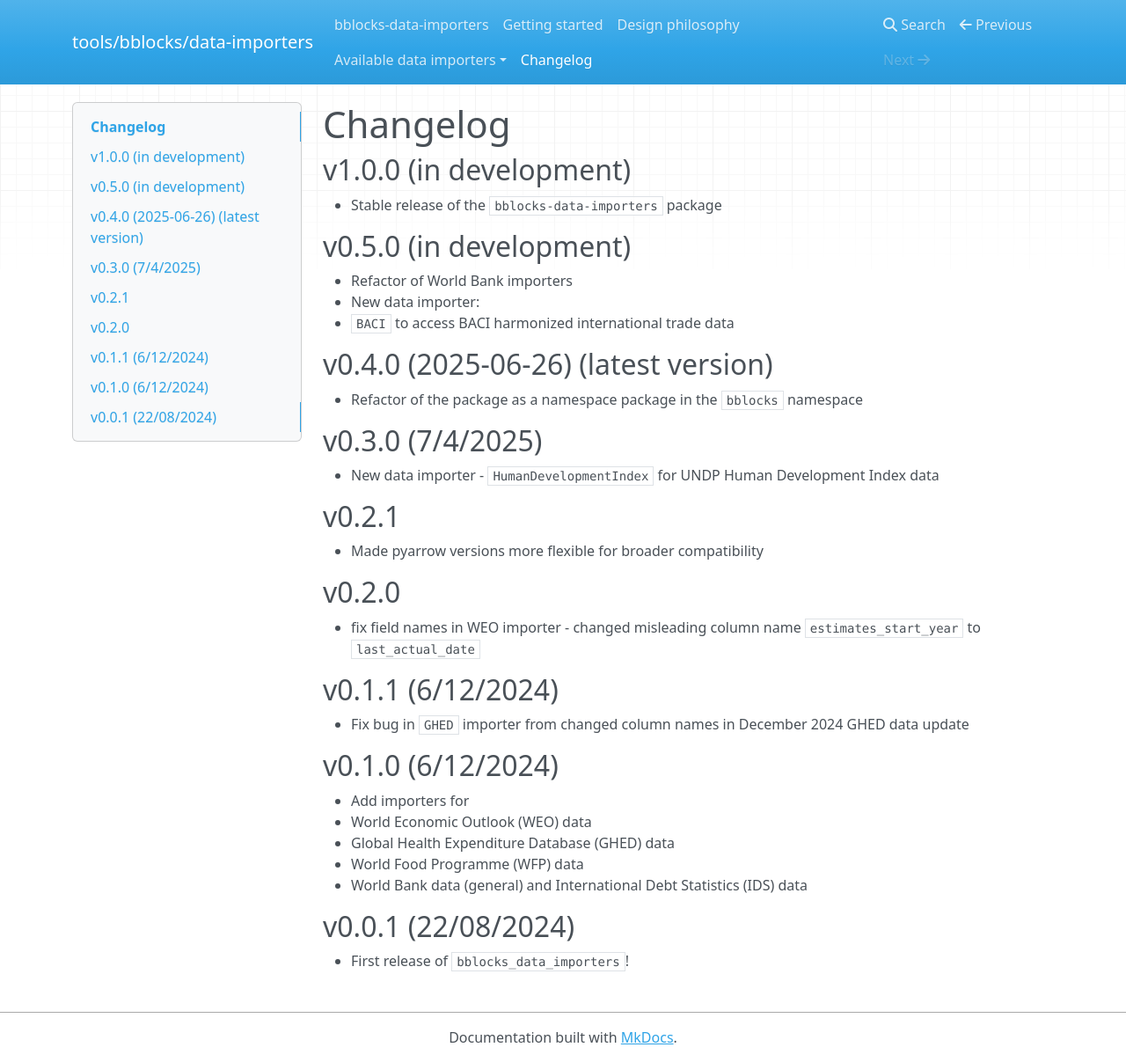
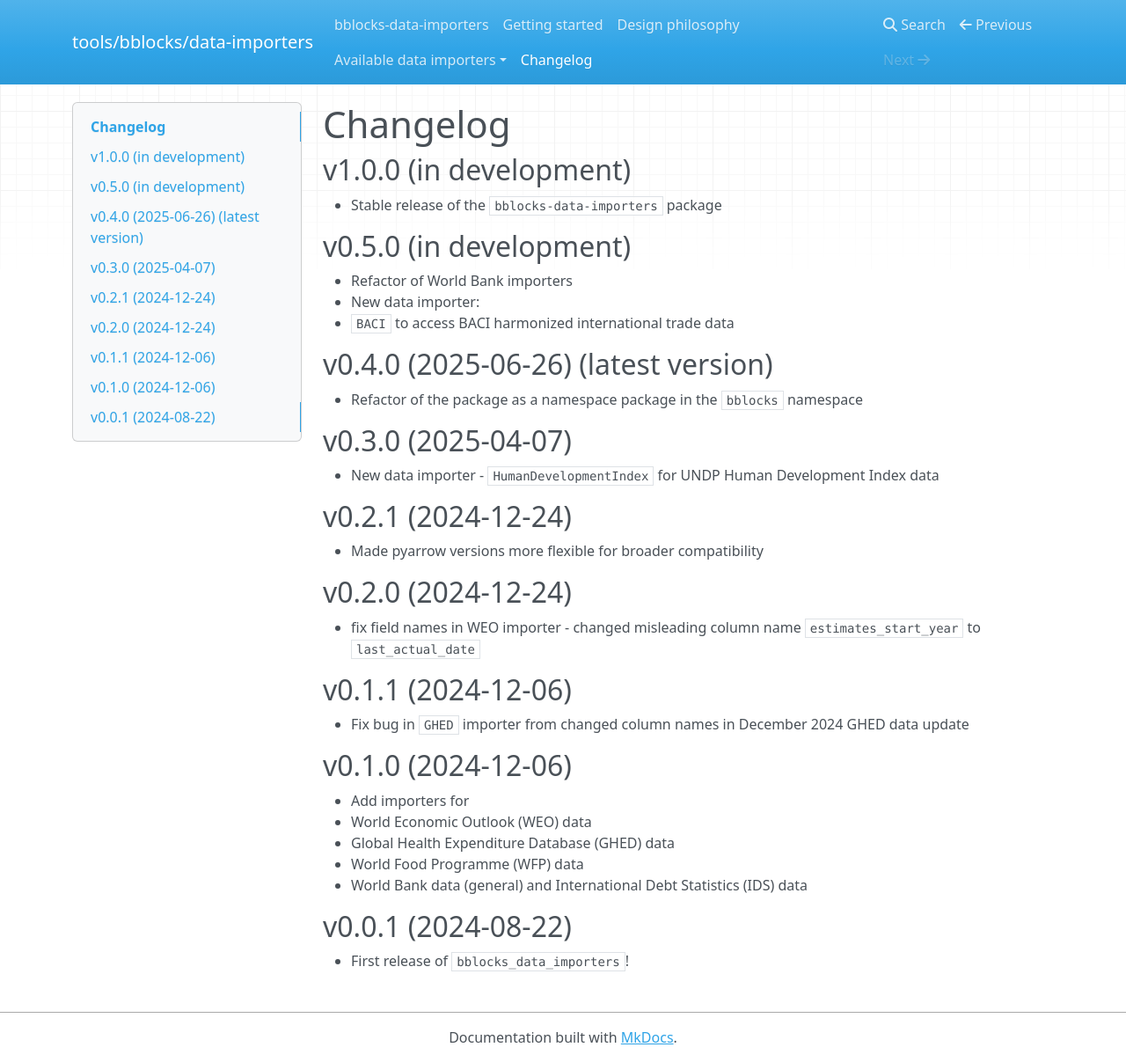
Before and after one commit to ONEcampaign/bblocks_data_importers, an MkDocs documentation site: the page built from docs/docs/changelog.md, in a window 1280 px wide and 1207 px high. Shown: the whole window at 88% size. Built offline with MkDocs 1.6.1, drawn with Linux system fonts in a browser that asks for light colours; nearby versions of some CDN libraries.

Commit message:
update readme

```diff
--- a/docs/docs/changelog.md
+++ b/docs/docs/changelog.md
@@ -11,25 +11,25 @@
 ## v0.4.0 (2025-06-26) (latest version)
 - Refactor of the package as a namespace package in the `bblocks` namespace
 
-## v0.3.0 (7/4/2025)
+## v0.3.0 (2025-04-07)
 - New data importer - `HumanDevelopmentIndex` for UNDP Human Development Index data
 
-## v0.2.1
+## v0.2.1 (2024-12-24)
 - Made pyarrow versions more flexible for broader compatibility
 
-## v0.2.0
+## v0.2.0 (2024-12-24)
 - fix field names in WEO importer - changed misleading column name `estimates_start_year` to `last_actual_date`
 
-## v0.1.1 (6/12/2024)
+## v0.1.1 (2024-12-06)
 - Fix bug in `GHED` importer from changed column names in December 2024 GHED data update
 
-## v0.1.0 (6/12/2024)
+## v0.1.0 (2024-12-06)
 - Add importers for
   - World Economic Outlook (WEO) data
   - Global Health Expenditure Database (GHED) data
   - World Food Programme (WFP) data
   - World Bank data (general) and International Debt Statistics (IDS) data
 
-## v0.0.1 (22/08/2024)
+## v0.0.1 (2024-08-22)
 
 - First release of `bblocks_data_importers`!
```
